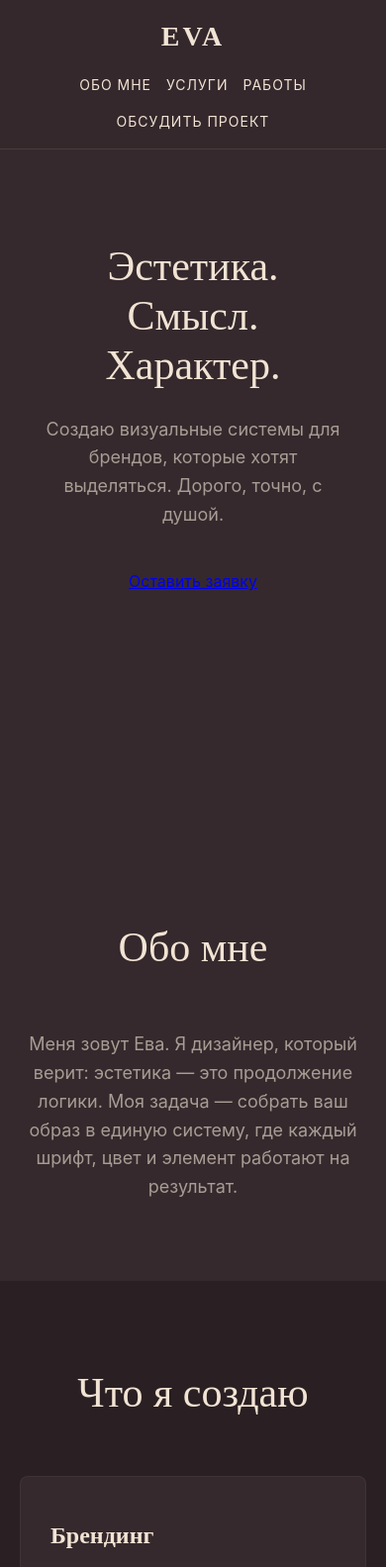
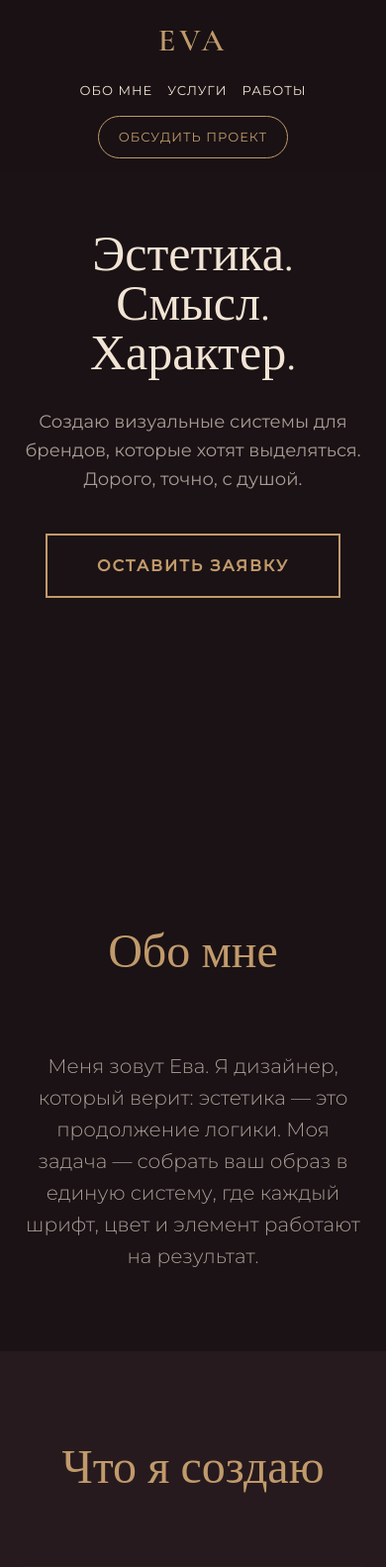
Before and after one commit to twftpvfc26-debug/Eva-design, a plain HTML site: page index.html in a window 390 px wide. Shown: the top 1583 px of the page at 99% size. Drawn offline with nearby package versions, Linux system fonts and the light colour scheme.

Commit message:
Update style.css

```diff
--- a/style.css
+++ b/style.css
@@ -1,10 +1,8 @@
-/* --- ЦВЕТОВАЯ ПАЛИТРА (Cocoa Dust & Oat Silk) --- */
 :root {
-    --bg-main: #35292D;      /* Cocoa Dust */
-    --text-main: #F2E4D4;    /* Oat Silk */
-    --bg-card: #2A2023;
-    --accent: #C19A6B;       /* Медный/золотистый */
-    --text-muted: #A89C94;
+    --bg: #1A1215;         /* Глубокий, почти черный с бордовым отливом */
+    --text: #F2E4D4;       /* Oat Silk (сливочный) */
+    --accent: #C19A6B;     /* Медное золото */
+    --card-bg: #261A1E;    /* Фон карточек */
 }
 
 * {
@@ -14,15 +12,15 @@
 }
 
 body {
-    background-color: var(--bg-main);
-    color: var(--text-main);
-    font-family: 'Inter', sans-serif;
+    background-color: var(--bg);
+    color: var(--text);
+    font-family: 'Montserrat', sans-serif;
     line-height: 1.6;
     overflow-x: hidden;
 }
 
 .container {
-    max-width: 1100px;
+    max-width: 1200px;
     margin: 0 auto;
     padding: 0 20px;
 }
@@ -32,22 +30,21 @@ header {
     display: flex;
     justify-content: space-between;
     align-items: center;
-    padding: 20px 40px;
+    padding: 30px 40px;
     position: fixed;
     width: 100%;
     top: 0;
-    background: rgba(53, 41, 45, 0.95);
+    background: rgba(26, 18, 21, 0.9);
     backdrop-filter: blur(10px);
     z-index: 100;
-    border-bottom: 1px solid rgba(242, 228, 212, 0.1);
-    transition: opacity 1s;
 }
 
 .logo {
-    font-family: 'Playfair Display', serif;
-    font-size: 28px;
+    font-family: 'Cormorant Garamond', serif;
+    font-size: 32px;
     font-weight: 600;
-    letter-spacing: 3px;
+    letter-spacing: 4px;
+    color: var(--accent);
 }
 
 nav {
@@ -57,9 +54,9 @@ nav {
 }
 
 nav a {
-    color: var(--text-main);
+    color: var(--text);
     text-decoration: none;
-    font-size: 14px;
+    font-size: 13px;
     text-transform: uppercase;
     letter-spacing: 1px;
     transition: color 0.3s;
@@ -69,77 +66,64 @@ nav a:hover {
     color: var(--accent);
 }
 
-.lang-switch {
-    display: flex;
-    gap: 5px;
+.nav-btn {
+    border: 1px solid var(--accent);
+    padding: 10px 20px;
+    border-radius: 30px;
+    color: var(--accent) !important;
+    transition: all 0.3s;
 }
 
-.lang-switch button {
-    background: none;
-    border: 1px solid rgba(242, 228, 212, 0.3);
-    color: var(--text-main);
-    padding: 5px 10px;
-    cursor: pointer;
-    border-radius: 4px;
-    font-size: 12px;
-    transition: 0.3s;
+.nav-btn:hover {
+    background: var(--accent);
+    color: var(--bg) !important;
 }
 
-.lang-switch button.active, .lang-switch button:hover {
-    background: var(--accent);
-    color: var(--bg-main);
-    border-color: var(--accent);
-}
-
-/* --- ГЛАВНЫЙ ЭКРАН (HERO) --- */
+/* --- ГЛАВНЫЙ ЭКРАН (АНИМАЦИЯ) --- */
 .hero {
     height: 100vh;
     display: flex;
     align-items: center;
-    padding: 0 40px;
-}
-
-.hero-content {
-    max-width: 800px;
-    margin: 0 auto;
+    justify-content: center;
     text-align: center;
 }
 
 .hero h1 {
-    font-family: 'Playfair Display', serif;
-    font-size: 64px;
+    font-family: 'Cormorant Garamond', serif;
+    font-size: 90px;
     font-weight: 400;
-    line-height: 1.2;
-    margin-bottom: 25px;
+    line-height: 1;
+    margin-bottom: 30px;
 }
 
 .hero p {
     font-size: 18px;
-    color: var(--text-muted);
-    margin-bottom: 40px;
+    color: #A89C94;
     max-width: 600px;
-    margin-left: auto;
-    margin-right: auto;
+    margin: 0 auto 40px;
 }
 
-/* --- КНОПКИ --- */
-.btn {
+/* --- КНОПКИ С ЭФФЕКТОМ СВЕЧЕНИЯ --- */
+.btn-glow {
     display: inline-block;
-    padding: 16px 40px;
-    background-color: var(--accent);
-    color: var(--bg-main);
+    padding: 18px 50px;
+    background: transparent;
+    color: var(--accent);
+    border: 2px solid var(--accent);
     text-decoration: none;
     font-weight: 600;
     text-transform: uppercase;
-    letter-spacing: 1px;
-    transition: transform 0.3s, background 0.3s;
-    border: none;
+    letter-spacing: 2px;
+    transition: all 0.4s ease;
     cursor: pointer;
-    border-radius: 4px;
+    position: relative;
+    overflow: hidden;
 }
 
-.btn:hover {
-    background-color: #D4AF6A;
+.btn-glow:hover {
+    background: var(--accent);
+    color: var(--bg);
+    box-shadow: 0 0 20px rgba(193, 154, 107, 0.6); /* Эффект свечения */
     transform: translateY(-3px);
 }
 
@@ -153,59 +137,62 @@ nav a:hover {
 }
 
 .bg-darker {
-    background-color: var(--bg-card);
+    background-color: var(--card-bg);
 }
 
 .section-title {
-    font-family: 'Playfair Display', serif;
-    font-size: 42px;
+    font-family: 'Cormorant Garamond', serif;
+    font-size: 48px;
     font-weight: 400;
-    margin-bottom: 50px;
+    margin-bottom: 60px;
     text-align: center;
+    color: var(--accent);
 }
 
 /* --- ОБО МНЕ --- */
 .about-text {
-    max-width: 700px;
+    max-width: 800px;
     margin: 0 auto;
     text-align: center;
-    font-size: 18px;
-    color: var(--text-muted);
+    font-size: 20px;
+    font-weight: 300;
+    color: #A89C94;
 }
 
-/* --- УСЛУГИ --- */
+/* --- УСЛУГИ (АНИМАЦИЯ ПРИ НАВЕДЕНИИ) --- */
 .services-grid {
     display: grid;
-    grid-template-columns: repeat(auto-fit, minmax(280px, 1fr));
+    grid-template-columns: repeat(auto-fit, minmax(250px, 1fr));
     gap: 30px;
 }
 
 .service-card {
-    background: var(--bg-main);
+    background: var(--bg);
     padding: 40px 30px;
-    border-radius: 8px;
-    border: 1px solid rgba(242, 228, 212, 0.05);
-    transition: transform 0.3s, border-color 0.3s;
+    border-radius: 4px;
+    border: 1px solid rgba(193, 154, 107, 0.1);
+    transition: all 0.4s ease;
 }
 
 .service-card:hover {
-    transform: translateY(-5px);
+    transform: translateY(-10px) scale(1.02); /* Карточка всплывает */
     border-color: var(--accent);
+    box-shadow: 0 10px 30px rgba(0,0,0,0.5);
 }
 
 .service-card h3 {
-    font-family: 'Playfair Display', serif;
-    font-size: 24px;
+    font-family: 'Cormorant Garamond', serif;
+    font-size: 28px;
     margin-bottom: 15px;
-    color: var(--text-main);
+    color: var(--text);
 }
 
 .service-card p {
-    color: var(--text-muted);
+    color: #A89C94;
     font-size: 15px;
 }
 
-/* --- ГАЛЕРЕЯ --- */
+/* --- ГАЛЕРЕЯ (КЛИКАБЕЛЬНЫЕ ФОТО) --- */
 .gallery-grid {
     display: grid;
     grid-template-columns: repeat(auto-fit, minmax(300px, 1fr));
@@ -213,81 +200,57 @@ nav a:hover {
 }
 
 .gallery-item {
-    border-radius: 8px;
+    display: block;
+    border-radius: 4px;
     overflow: hidden;
     position: relative;
-    aspect-ratio: 4/5;
+    aspect-ratio: 3/4;
 }
-
 .gallery-item img {
     width: 100%;
     height: 100%;
     object-fit: cover;
-    transition: transform 0.6s ease;
+    transition: transform 0.6s ease, filter 0.6s ease;
 }
 
 .gallery-item:hover img {
-    transform: scale(1.05);
+    transform: scale(1.08); /* Фото увеличивается при наведении */
+    filter: brightness(0.7); /* Затемняется для эффекта */
 }
 
-/* --- КОНТАКТЫ И ФОРМА --- */
-.contact-sub {
-    text-align: center;
-    color: var(--text-muted);
-    margin-bottom: 40px;
-    font-size: 18px;
-}
-
+/* --- ФОРМА --- */
 .contact-form {
     max-width: 600px;
     margin: 0 auto;
 }
 
 .form-group {
-    margin-bottom: 20px;
+    margin-bottom: 25px;
 }
 
 .form-group input, .form-group textarea {
     width: 100%;
-    padding: 16px;
-    background: var(--bg-main);
-    border: 1px solid rgba(242, 228, 212, 0.2);
-    color: var(--text-main);
+    padding: 18px;
+    background: var(--bg);
+    border: 1px solid rgba(193, 154, 107, 0.3);
+    color: var(--text);
     border-radius: 4px;
     font-family: inherit;
     font-size: 16px;
-    transition: border-color 0.3s;
+    transition: border-color 0.3s, box-shadow 0.3s;
 }
 
 .form-group input:focus, .form-group textarea:focus {
     outline: none;
     border-color: var(--accent);
+    box-shadow: 0 0 10px rgba(193, 154, 107, 0.2);
 }
 
-.social-links {
-    text-align: center;
-    margin-top: 50px;
-}
-
-.social-links a {
-    color: var(--accent);
-    text-decoration: none;
-    margin: 0 15px;
-    font-size: 16px;
-    font-weight: 600;
-    text-transform: uppercase;
-    letter-spacing: 1px;
-}
-
-.social-links a:hover {
-    text-decoration: underline;
-}
-
-/* --- АНИМАЦИЯ ПОЯВЛЕНИЯ --- */
+/* --- АНИМАЦИЯ ПОЯВЛЕНИЯ ПРИ ПРОКРУТКЕ --- */
 .fade-in {
     opacity: 0;
-    transform: translateY(40px);
-    transition: opacity 1s ease-out, transform 1s ease-out;
+    transform: translateY(50px);
+    transition: opacity 1s cubic-bezier(0.25, 1, 0.5, 1), transform 1s cubic-bezier(0.25, 1, 0.5, 1);
 }
 
 .fade-in.visible {
@@ -295,25 +258,10 @@ nav a:hover {
     transform: translateY(0);
 }
 
-/* --- АДАПТИВ ДЛЯ ТЕЛЕФОНОВ --- */
+/* --- АДАПТИВ --- */
 @media (max-width: 768px) {
-    header {
-        padding: 15px;
-        flex-direction: column;
-        gap: 15px;
-    }
-
-    nav {
-        gap: 15px;
-        flex-wrap: wrap;
-        justify-content: center;
-    }
-
-    .hero h1 {
-        font-size: 42px;
-    }
-
-    .section {
-        padding: 80px 0;
-    }
+    header { padding: 15px; flex-direction: column; gap: 15px; }
+    nav { gap: 15px; flex-wrap: wrap; justify-content: center; }
+    .hero h1 { font-size: 50px; }
+    .section { padding: 80px 0; }
 }
```
